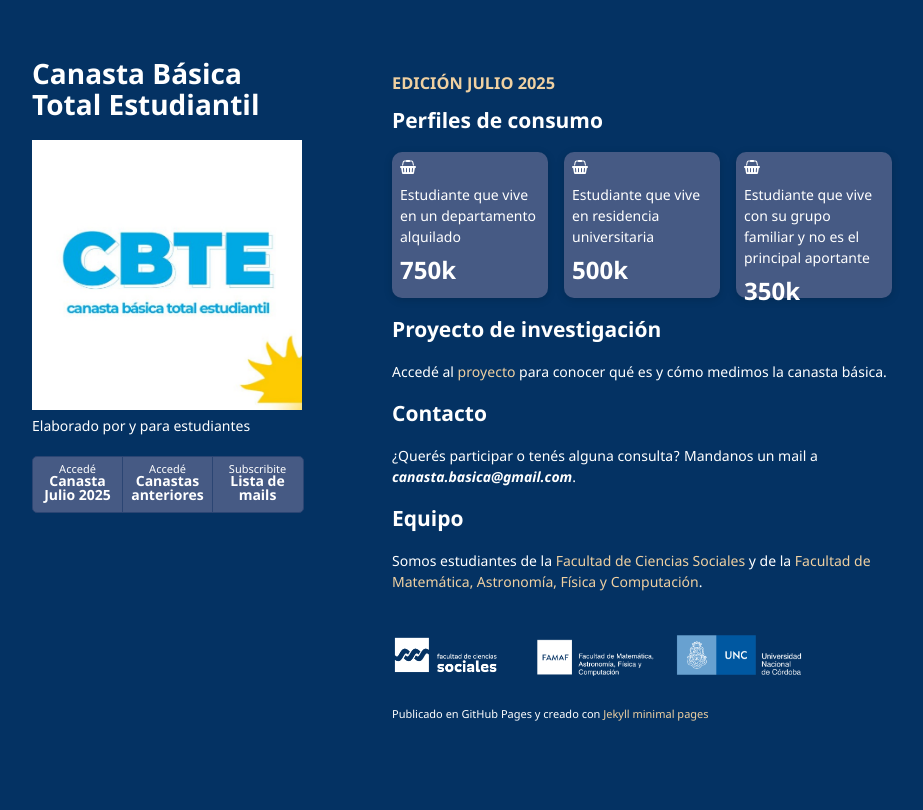
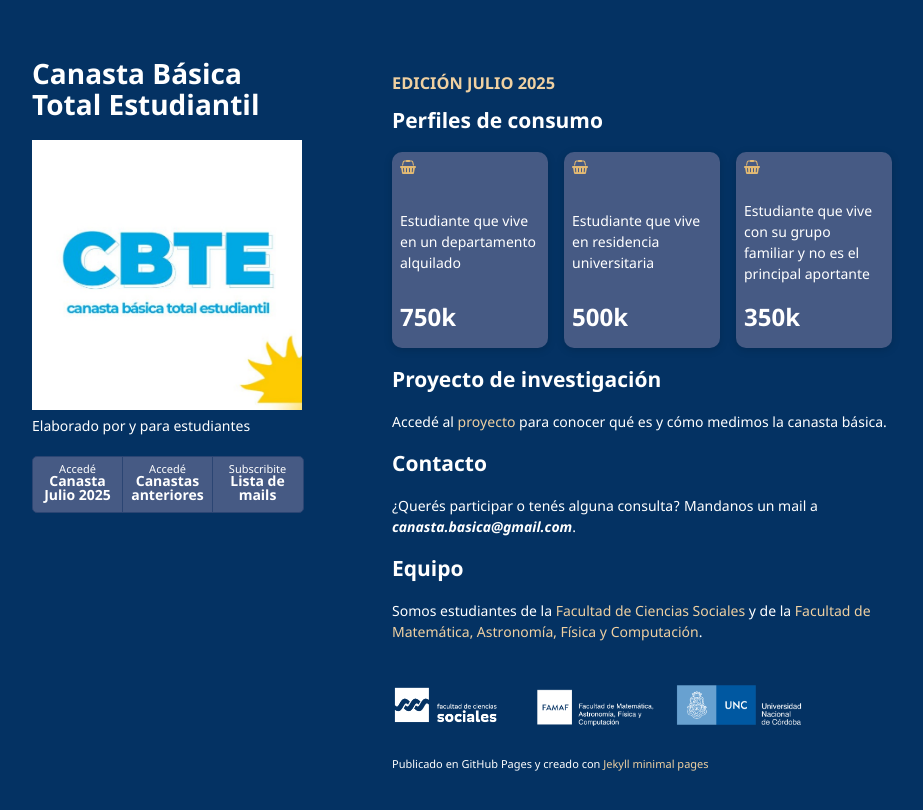
Before and after one commit to rocio-perez-sbarato/rocio-perez-sbarato.github.io, a Jekyll site: the page built from index.md, in a window 1280 px wide. Shown: the top 810 px of the page, without its empty margins (178-1101 px from the left). Built offline with Jekyll 4.4.1, drawn with Linux system fonts in a browser that asks for light colours; our own code applies the rules of GitHub Pages for plain Markdown files.

Commit message:
color naranja

```diff
--- a/_sass/jekyll-theme-minimal.scss
+++ b/_sass/jekyll-theme-minimal.scss
@@ -242,7 +242,7 @@ footer {
   border-radius: 10px;
   padding: 8px;
   width: 180px;
-  height: 130px;
+  height: 180px;
   color: $clr-light-a0;
   box-shadow: 0 2px 8px rgba(0, 0, 0, 0.15);
   display: flex;
@@ -252,10 +252,10 @@ footer {
 }
 
 /* Icono arriba, pequeño y blanco */
-.card svg, .card .icon {
+.card .icon {
   width: 20px;
   height: 20px;
-  fill: $clr-primary-a30;
+  color: $clr-primary-a30;
   margin-bottom: 10px;
 }
 
```
Also changed, not shown: 5 other files.
